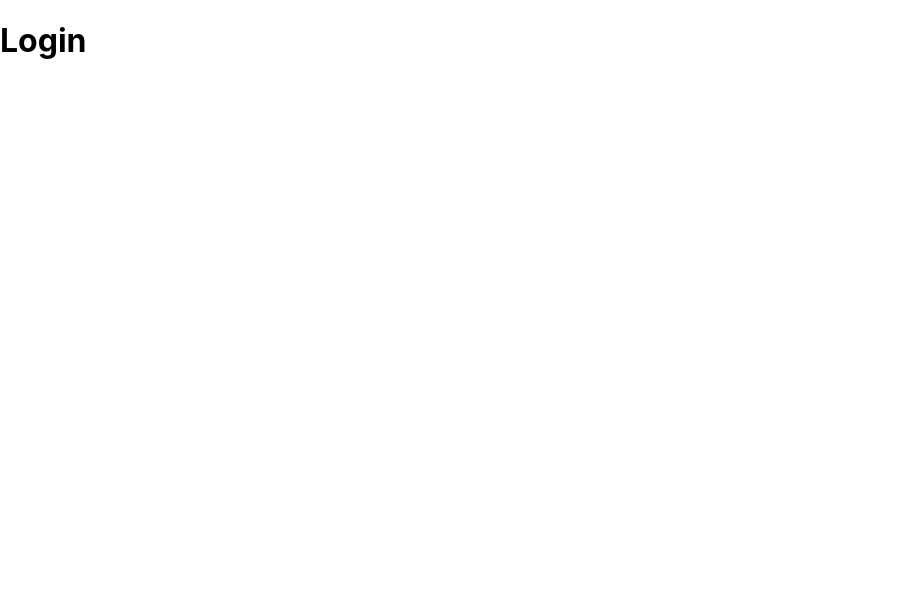
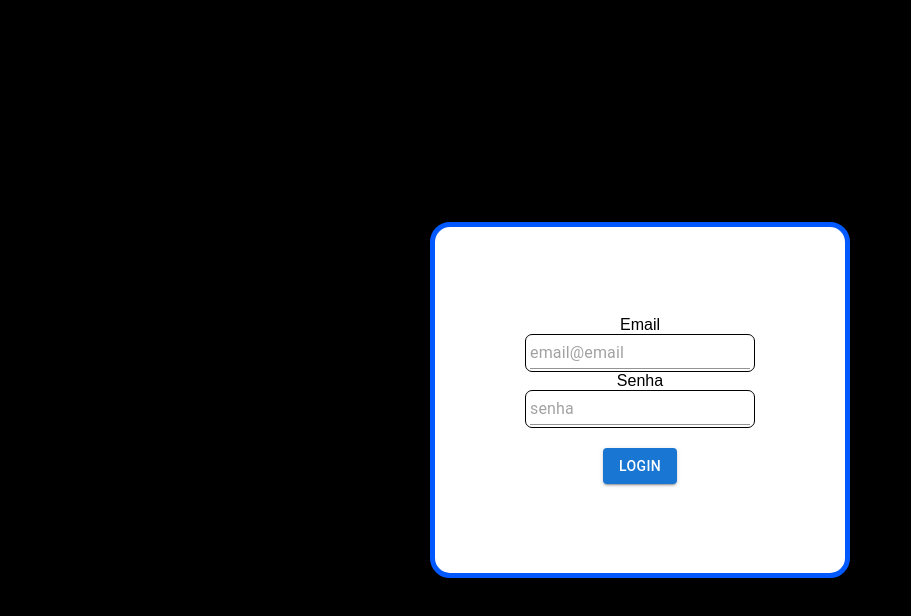
Before and after one commit to leduardovb/WebProject, a React (Create React App) app: page /login in a window 1280 px wide. Shown: the top 616 px of the page, without its empty margins (0-911 px from the left). Built offline with nearby package versions, Linux system fonts and the light colour scheme.

Commit message:
João 22/10/2021 v1

```diff
--- a/src/components/login/Login.tsx
+++ b/src/components/login/Login.tsx
@@ -1,5 +1,51 @@
-export default function Login() {
+import * as React from 'react';
+import Input from '@mui/material/Input';
+import Button from '@mui/material/Button';
+import './login.css';
+import { useState } from 'react';
+
+
+
+function Login() {
+
+    const [email,setEmail] = useState<string>("")
+    const [senha,setSenha] = useState<string>("")
+    const verifyLogin = () => {
+        console.log(email)
+        console.log(senha)
+        if(email === "teste@email.com" && senha === "123456"){
+
+        }
+    }
+
+
+
     return (
-        <h1>Login</h1>
+        <>
+        <div className="container">
+            <div className="box">
+                <form action="" className="form">
+                    <div className="labelCenter">
+                        <label>Email</label>
+                    </div>
+                    <div className="inputEmail">
+                        <Input onChange={ (e) => setEmail(e.target.value)} value={email}  placeholder="email@email" />
+                    </div>
+                    <div className="labelCenter">
+                        <label>Senha</label>
+                    </div>
+                    <div className="inputEmail">
+                        <Input onChange={ (e) => setSenha(e.target.value)} value={senha} placeholder="senha" />
+                    </div>
+                    <br />
+                    <div className="labelCenter">
+                        <Button onClick={verifyLogin} variant="contained">Login</Button>
+                    </div>
+                </form>
+            </div>
+        </div>
+        </>
     )
 }
+
+export default Login
--- /dev/null
+++ b/src/components/login/login.css
@@ -0,0 +1,37 @@
+.container {
+  width: 100vw;
+  height: 100vh;
+  background: rgb(0, 0, 0);
+  display: flex;
+  flex-direction: row;
+  justify-content: center;
+  align-items: center;
+  }
+  .box {
+  padding: 1vw;
+  width: 30vw;
+  height: 25vw;
+  background: #ffffff;
+  border: solid 5px #0059ff;
+  border-radius: 20px;
+  display: flex;
+  flex-direction: row;
+  justify-content: center;
+  align-items: center;
+  }
+
+  .inputEmail{
+    border: solid 1px black;
+    border-radius: 7px;
+    padding: 2px 4px;
+  }
+
+  .labelCenter{
+    display: flex;
+    flex-direction: row;
+    justify-content: center;
+    align-items: center;
+  }
+  label{
+    font-family: sans-serif
+  }
```
Also changed, not shown: package.json (+7 -1 lines).
